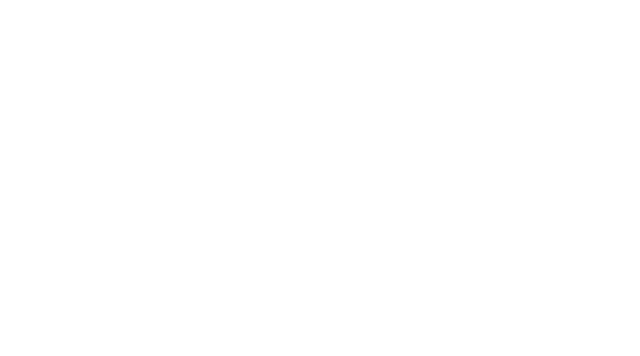
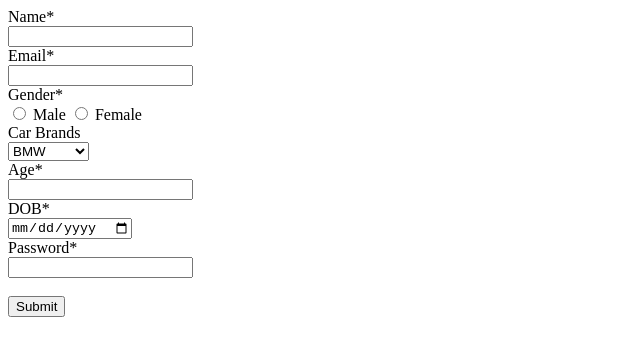
Before and after one commit to acciojob/signup-form-car-rhemanth399, a website: page main.html in a window 1280 px wide. Shown: the whole page, without its empty margins (0-640 px from the left). Drawn offline with Linux system fonts and the light colour scheme.

Commit message:
solution

```diff
--- a/main.html
+++ b/main.html
@@ -10,7 +10,30 @@
 	<!-- the entire body must be written by student -->
     <script type="text/javascript" src="./script.js">
 </script>
-
+	<form action="submit">
+		<label for="name">Name*</label><br>
+		<input type="text" id="name" required><br>
+		<label for="email">Email*</label><br>
+		<input type="email" id="email" required><br>
+		<label for="gender">Gender*</label><br>
+		<input type="radio" name="gender">
+		<label for="male">Male</label>
+		<input type="radio" name="gender" required>
+		<label for="female">Female</label><br>
+		<label for="cars">Car Brands</label><br>
+		<select id="cars">
+			<option value="BMW">BMW</option>
+			<option value="Audi">Audi</option>
+			<option value="Mercedez">Mercedez</option>
+		</select><br>
+		<label for="age">Age*</label><br>
+		<input type="number" id="age" required><br>
+		<label for="dob">DOB*</label><br>
+		<input type="date" id="dob" required><br>
+		<label for="password">Password*</label><br>
+		<input type="password" id="password" required><br><br>
+		<button type="submit">Submit</button>
+	</form>
 </body>
 
 </html>
```
